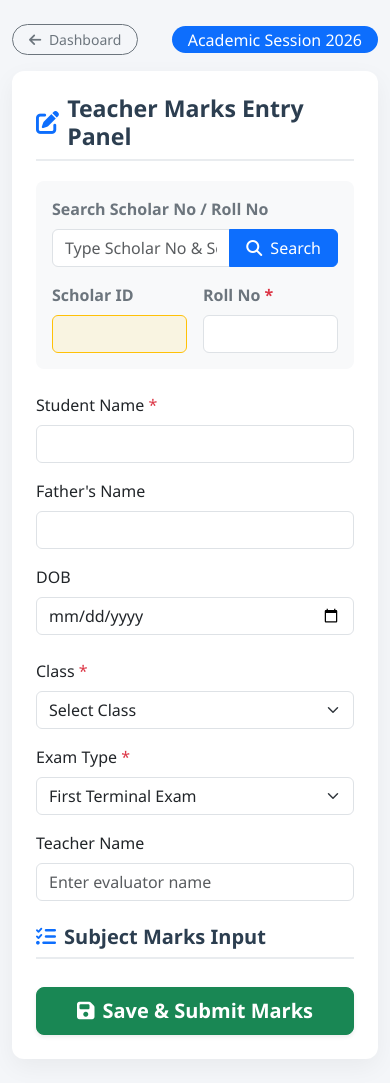
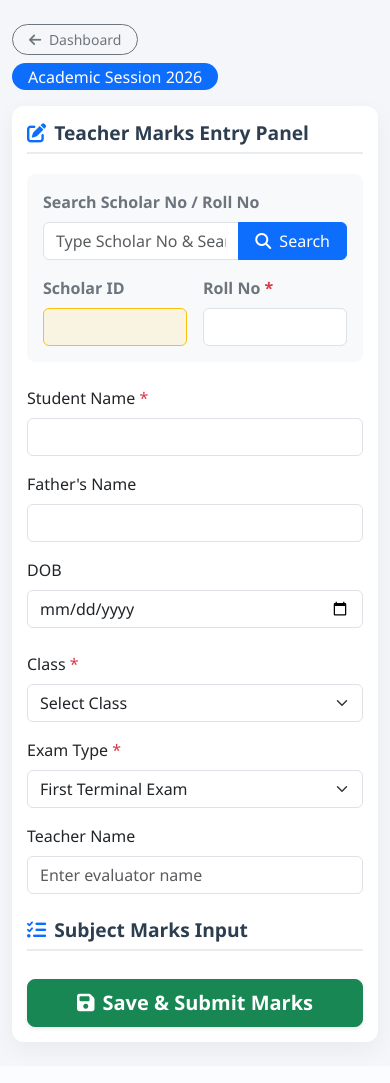
Before and after one commit to Arya1527/e_app, a Flask app: page /teacher in a window 390 px wide. After the commit the page ends 1049 px from the top, so only its background shows below. Run offline with Flask 3, Linux system fonts and the light colour scheme.

Commit message:
Refactor teacher.html for improved layout and styling

```diff
--- a/templates/teacher.html
+++ b/templates/teacher.html
@@ -16,19 +16,27 @@
         .subject-card:hover { border-color: #0d6efd; box-shadow: 0 4px 12px rgba(13, 110, 253, 0.08); }
         .is-invalid-custom { border-color: #dc3545 !important; background-color: #fff8f8 !important; }
         .status-badge { font-size: 0.8rem; padding: 0.35em 0.65em; }
+
+        /* Mobile View Tweaks */
+        @media screen and (max-width: 576px) {
+            body { padding-top: 10px !important; padding-bottom: 10px !important; }
+            .card-custom { padding: 15px !important; }
+            .form-section-title { font-size: 1.2rem; }
+            .header-bar { flex-direction: column; align-items: flex-start !important; gap: 8px; }
+        }
     </style>
 </head>
 <body class="py-4">
 
 <div class="container" style="max-width: 920px;">
-    <div class="d-flex justify-content-between align-items-center mb-3">
+    <div class="d-flex justify-content-between align-items-center mb-3 header-bar">
         <a href="/" class="btn btn-outline-secondary btn-sm rounded-pill px-3">
             <i class="fa-solid fa-arrow-left me-1"></i> Dashboard
         </a>
         <span class="badge bg-primary fs-6 fw-normal rounded-pill px-3">Academic Session 2026</span>
     </div>
 
-    <div class="card card-custom p-4 bg-white">
+    <div class="card card-custom p-3 p-md-4 bg-white">
         <h3 class="form-section-title d-flex align-items-center gap-2">
             <i class="fa-solid fa-pen-to-square text-primary"></i>
             Teacher Marks Entry Panel
@@ -37,7 +45,7 @@
         <form method="POST" id="marksForm" novalidate>
             <div class="card bg-light border-0 p-3 mb-4 rounded-3">
                 <div class="row g-3">
-                    <div class="col-md-6">
+                    <div class="col-12 col-md-6">
                         <label class="form-label fw-semibold text-secondary">Search Scholar No / Roll No</label>
                         <div class="input-group">
                             <input type="text" id="search_query" class="form-control" placeholder="Type Scholar No & Search...">
@@ -46,11 +54,11 @@
                             </button>
                         </div>
                     </div>
-                    <div class="col-md-3 col-6">
+                    <div class="col-6 col-md-3">
                         <label class="form-label fw-semibold text-secondary">Scholar ID</label>
                         <input type="text" id="scholar_no" name="scholar_no" class="form-control bg-warning bg-opacity-10 fw-bold border-warning" readonly required>
                     </div>
-                    <div class="col-md-3 col-6">
+                    <div class="col-6 col-md-3">
                         <label class="form-label fw-semibold text-secondary">Roll No <span class="text-danger">*</span></label>
                         <input type="text" id="roll_no" name="roll_no" class="form-control" required>
                     </div>
@@ -58,22 +66,22 @@
             </div>
 
             <div class="row g-3 mb-4">
-                <div class="col-md-4">
+                <div class="col-12 col-md-4">
                     <label class="form-label fw-medium">Student Name <span class="text-danger">*</span></label>
                     <input type="text" id="name" name="name" class="form-control" required>
                 </div>
-                <div class="col-md-4">
+                <div class="col-12 col-md-4">
                     <label class="form-label fw-medium">Father's Name</label>
                     <input type="text" id="father_name" name="father_name" class="form-control">
                 </div>
-                <div class="col-md-4">
+                <div class="col-12 col-md-4">
                     <label class="form-label fw-medium">DOB</label>
                     <input type="date" id="dob" name="dob" class="form-control">
                 </div>
             </div>
 
             <div class="row g-3 mb-4">
-                <div class="col-md-3">
+                <div class="col-12 col-sm-6 col-md-3">
                     <label class="form-label fw-medium">Class <span class="text-danger">*</span></label>
                     <select name="class_name" id="class_select" class="form-select" required onchange="renderSubjects()">
                         <option value="">Select Class</option>
@@ -83,8 +91,8 @@
                     </select>
                 </div>
 
-                <!-- NEW EXAM TYPE DROPDOWN -->
-         <div class="col-md-3">
+                <!-- EXAM TYPE DROPDOWN -->
+                <div class="col-12 col-sm-6 col-md-3">
                     <label class="form-label fw-medium">Exam Type <span class="text-danger">*</span></label>
                     <select name="exam_type" id="exam_type_select" class="form-select" required>
                         <option value="First Terminal Exam" selected>First Terminal Exam</option>
@@ -93,7 +101,7 @@
                     </select>
                 </div>
 
-                <div class="col-md-3" id="group_box" style="display:none;">
+                <div class="col-12 col-sm-6 col-md-3" id="group_box" style="display:none;">
                     <label class="form-label fw-medium">Stream / Group</label>
                     <select name="group_name" id="group_select" class="form-select" onchange="renderSubjects()">
                         <option value="Commerce">Commerce</option>
@@ -102,14 +110,14 @@
                         <option value="Arts">Arts</option>
                     </select>
                 </div>
-                <div class="col-md-3" id="optional_sub_box" style="display:none;">
+                <div class="col-12 col-sm-6 col-md-3" id="optional_sub_box" style="display:none;">
                     <label class="form-label fw-medium">Optional Subject Choice</label>
                     <select name="optional_subject" id="optional_select" class="form-select" onchange="renderSubjects()">
                         <option value="Informatics_Practices">Informatics Practices</option>
                         <option value="Economics">Economics</option>
                     </select>
                 </div>
-                <div class="col-md-3">
+                <div class="col-12 col-sm-6 col-md-3">
                     <label class="form-label fw-medium">Teacher Name</label>
                     <input type="text" name="teacher_name" class="form-control" placeholder="Enter evaluator name">
                 </div>
@@ -211,7 +219,7 @@ function renderSubjects() {
     subjects.forEach(sub => {
         let limits = getSubjectLimits(cls, sub);
         let div = document.createElement('div');
-        div.className = 'col-md-6';
+        div.className = 'col-12 col-md-6';
         div.innerHTML = `
             <div class="card subject-card p-3 rounded-3 h-100">
                 <div class="d-flex justify-content-between align-items-center mb-2">
```
Lines whose indentation alone changed are shown as unchanged.
